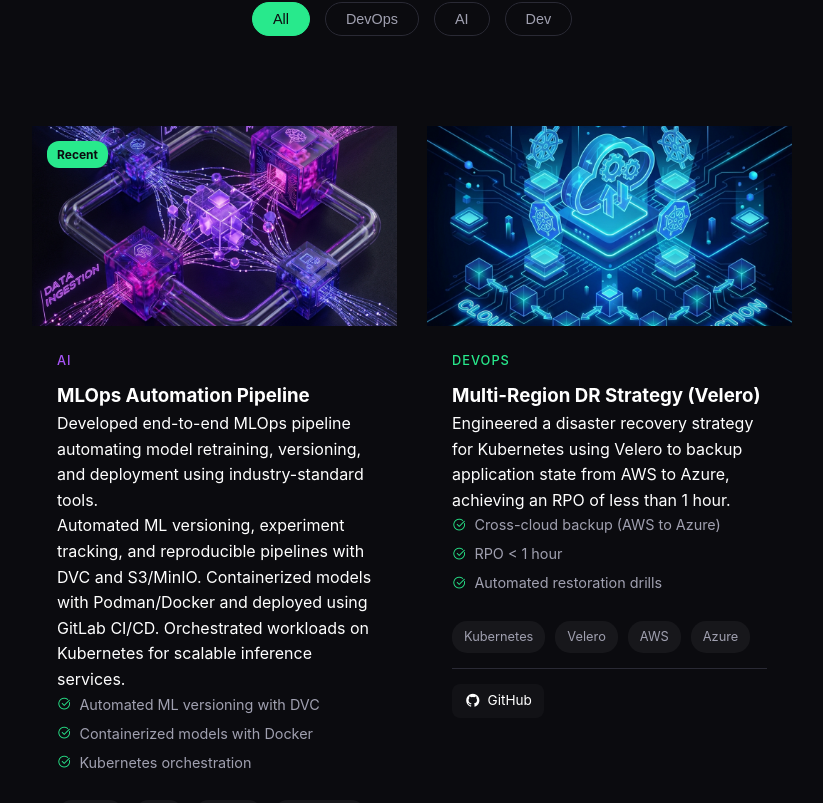
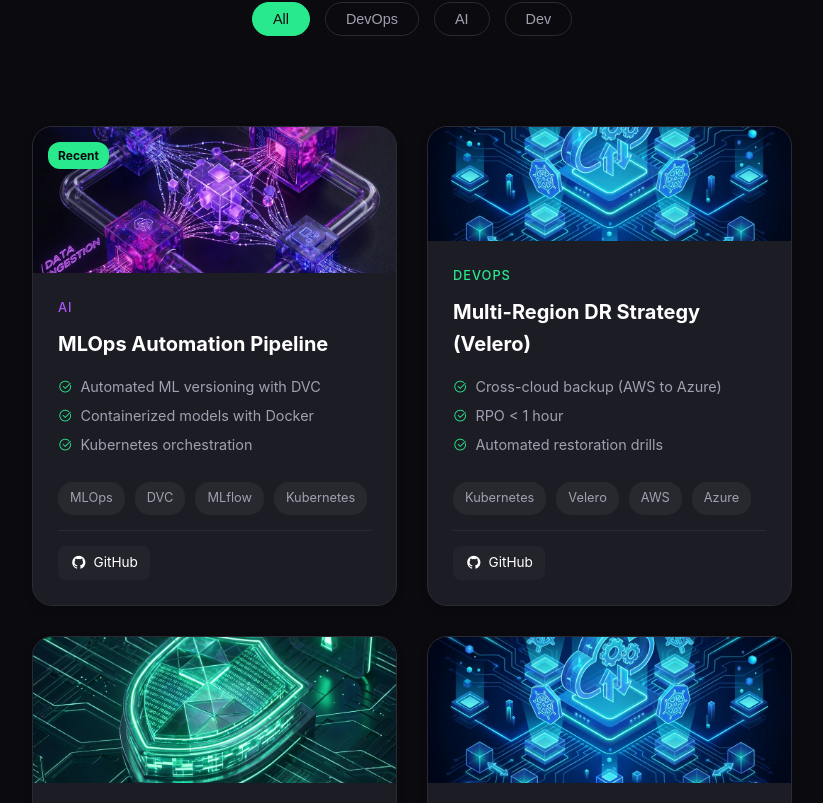
Before and after one commit to benslimamahdi/benslimamahdi.github.io, a React (Vite) app: page / in a window 1280 px wide. Shown: the part 3677-4480 px from the top of the page, without its empty margins (368-1191 px from the left). Built offline with nearby package versions, Linux system fonts and the light colour scheme.

Commit message:
Implement 3D Flip Cards for projects with achievements on both sides

```diff
--- a/src/components/Sections/Portfolio.css
+++ b/src/components/Sections/Portfolio.css
@@ -72,13 +72,96 @@
 }
 
 .portfolio-card {
+    background: transparent;
+    border-radius: 20px;
+    perspective: 1000px;
+    height: 480px;
+    /* Fixed height for consistent flipping */
+    cursor: pointer;
+}
+
+.card-inner {
+    position: relative;
+    width: 100%;
+    height: 100%;
+    text-align: left;
+    transition: transform 0.6s;
+    transform-style: preserve-3d;
+    box-shadow: 0 4px 8px 0 rgba(0, 0, 0, 0.2);
+    border-radius: 20px;
+}
+
+.portfolio-card.flipped .card-inner {
+    transform: rotateY(180deg);
+}
+
+.card-front,
+.card-back {
+    position: absolute;
+    width: 100%;
+    height: 100%;
+    -webkit-backface-visibility: hidden;
+    backface-visibility: hidden;
+    border-radius: 20px;
     background: var(--bg-card);
     border: 1px solid var(--border-light);
-    border-radius: 20px;
     overflow: hidden;
-    transition: transform 0.3s ease, box-shadow 0.3s ease;
     display: flex;
     flex-direction: column;
+}
+
+.card-front {
+    z-index: 2;
+}
+
+.card-back {
+    transform: rotateY(180deg);
+    padding: 25px;
+    overflow-y: auto;
+    /* Allow scrolling for long content */
+    border-color: var(--text-accent);
+}
+
+.flip-instruction {
+    font-size: 0.9rem;
+    color: #fff;
+    background: rgba(0, 0, 0, 0.5);
+    padding: 8px 16px;
+    border-radius: 20px;
+    display: flex;
+    align-items: center;
+    gap: 8px;
+    border: 1px solid rgba(255, 255, 255, 0.2);
+}
+
+.flip-back-btn {
+    background: transparent;
+    border: 1px solid var(--text-accent);
+    color: var(--text-accent);
+    padding: 8px 16px;
+    border-radius: 20px;
+    margin-top: auto;
+    cursor: pointer;
+    align-self: flex-start;
+    display: flex;
+    align-items: center;
+    gap: 5px;
+    transition: all 0.3s ease;
+}
+
+.flip-back-btn:hover {
+    background: var(--text-accent);
+    color: var(--bg-primary);
+}
+
+.card-details {
+    font-size: 0.9rem;
+    color: var(--text-secondary);
+    margin-bottom: 20px;
+    line-height: 1.6;
+    font-style: italic;
+    border-left: 2px solid var(--text-accent);
+    padding-left: 10px;
 }
 
 .portfolio-card:hover {
--- a/src/components/Sections/Portfolio.jsx
+++ b/src/components/Sections/Portfolio.jsx
@@ -4,6 +4,97 @@
 
 // Import projects data from JSON
 import projectsData from '../../data/projects.json';
+
+const ProjectCard = ({ project }) => {
+    const [isFlipped, setIsFlipped] = useState(false);
+
+    const handleFlip = () => {
+        setIsFlipped(!isFlipped);
+    };
+
+    const handleLinkClick = (e) => {
+        e.stopPropagation();
+    };
+
+    return (
+        <div className={`portfolio-card ${isFlipped ? 'flipped' : ''}`} onClick={handleFlip}>
+            <div className="card-inner">
+                {/* Front of the Card */}
+                <div className="card-front">
+                    <div className="card-image">
+                        <img src={project.image} alt={project.title} />
+                        {project.isRecent && <span className="badge-recent">Recent</span>}
+                        <div className="card-overlay">
+                            <span className="flip-instruction">Click to Flip <i className="las la-sync"></i></span>
+                        </div>
+                    </div>
+                    <div className="card-content">
+                        <span className={`card-category category-${project.category.toLowerCase()}`}>{project.category}</span>
+                        <h3>{project.title}</h3>
+
+                        {project.keyAchievements && (
+                            <ul className="key-achievements">
+                                {project.keyAchievements.map((item, index) => (
+                                    <li key={index}><i className="las la-check-circle"></i> {item}</li>
+                                ))}
+                            </ul>
+                        )}
+
+                        <div className="tech-tags">
+                            {project.techStack.map((tech, index) => (
+                                <span key={index}>{tech}</span>
+                            ))}
+                        </div>
+
+                        <div className="card-links">
+                            {project.githubLink && (
+                                <a
+                                    href={project.githubLink}
+                                    target="_blank"
+                                    rel="noreferrer"
+                                    className="card-link-btn github"
+                                    onClick={handleLinkClick}
+                                >
+                                    <i className="lab la-github"></i> GitHub
+                                </a>
+                            )}
+                            {project.demoLink && (
+                                <a
+                                    href={project.demoLink}
+                                    target="_blank"
+                                    rel="noreferrer"
+                                    className="card-link-btn demo"
+                                    onClick={handleLinkClick}
+                                >
+                                    <i className="las la-external-link-alt"></i> Demo
+                                </a>
+                            )}
+                        </div>
+                    </div>
+                </div>
+
+                {/* Back of the Card */}
+                <div className="card-back">
+                    <h3>{project.title}</h3>
+                    <p>{project.description}</p>
+                    {project.details && (
+                        <p className="card-details">{project.details}</p>
+                    )}
+                    {project.keyAchievements && (
+                        <ul className="key-achievements">
+                            {project.keyAchievements.map((item, index) => (
+                                <li key={index}><i className="las la-check-circle"></i> {item}</li>
+                            ))}
+                        </ul>
+                    )}
+                    <button className="flip-back-btn">
+                        <i className="las la-undo"></i> Flip Back
+                    </button>
+                </div>
+            </div>
+        </div>
+    );
+};
 
 const Portfolio = () => {
     const [filter, setFilter] = useState('All');
@@ -58,64 +149,22 @@
 
             <div className="portfolio-grid">
                 {visibleProjects.map(project => (
-                    <div key={project.id} className="portfolio-item">
-                        <div className="card-image">
-                            <img src={project.image} alt={project.title} />
-                            {project.isRecent && <span className="badge-recent">Recent</span>}
-                            <div className="card-overlay">
-                                <a href={project.githubLink} target="_blank" rel="noreferrer" className="github-link" title="View Code">
-                                    <i className="lab la-github"></i>
-                                </a>
-                            </div>
-                        </div>
-                        <div className="card-content">
-                            <span className={`card-category category-${project.category.toLowerCase()}`}>{project.category}</span>
-                            <h3>{project.title}</h3>
-                            <p>{project.description}</p>
-
-                            {project.details && (
-                                <p className="card-details">{project.details}</p>
-                            )}
-
-                            {project.keyAchievements && (
-                                <ul className="key-achievements">
-                                    {project.keyAchievements.map((item, index) => (
-                                        <li key={index}><i className="las la-check-circle"></i> {item}</li>
-                                    ))}
-                                </ul>
-                            )}
-
-                            <div className="tech-tags">
-                                {project.techStack.map((tech, index) => (
-                                    <span key={index}>{tech}</span>
+                    <ProjectCard key={project.id} project={project} />
                 ))}
             </div>
 
-                            <div className="card-links">
-                                {project.githubLink && (
-                                    <a href={project.githubLink} target="_blank" rel="noreferrer" className="card-link-btn github">
-                                        <i className="lab la-github"></i> GitHub
-                                    </a>
-                                )}
-                                {project.demoLink && (
-                                    <a href={project.demoLink} target="_blank" rel="noreferrer" className="card-link-btn demo">
-                                        <i className="las la-external-link-alt"></i> Demo
-                                    </a>
-                                )}
-                            </div>
-                        </div>
-                    </div>
-                ))}
-            </div>
 
-            {visibleCount < filteredProjects.length && (
+
+            {
+                visibleCount < filteredProjects.length && (
                     <div className="show-more-container">
                         <button className="btn btn-outline" onClick={handleShowMore}>
                             See More <i className="las la-angle-down"></i>
                         </button>
                     </div>
-            )}
-        </SectionWrapper>
+                )
+            }
+        </SectionWrapper >
     );
 };
 
```
Lines whose indentation alone changed are shown as unchanged.
